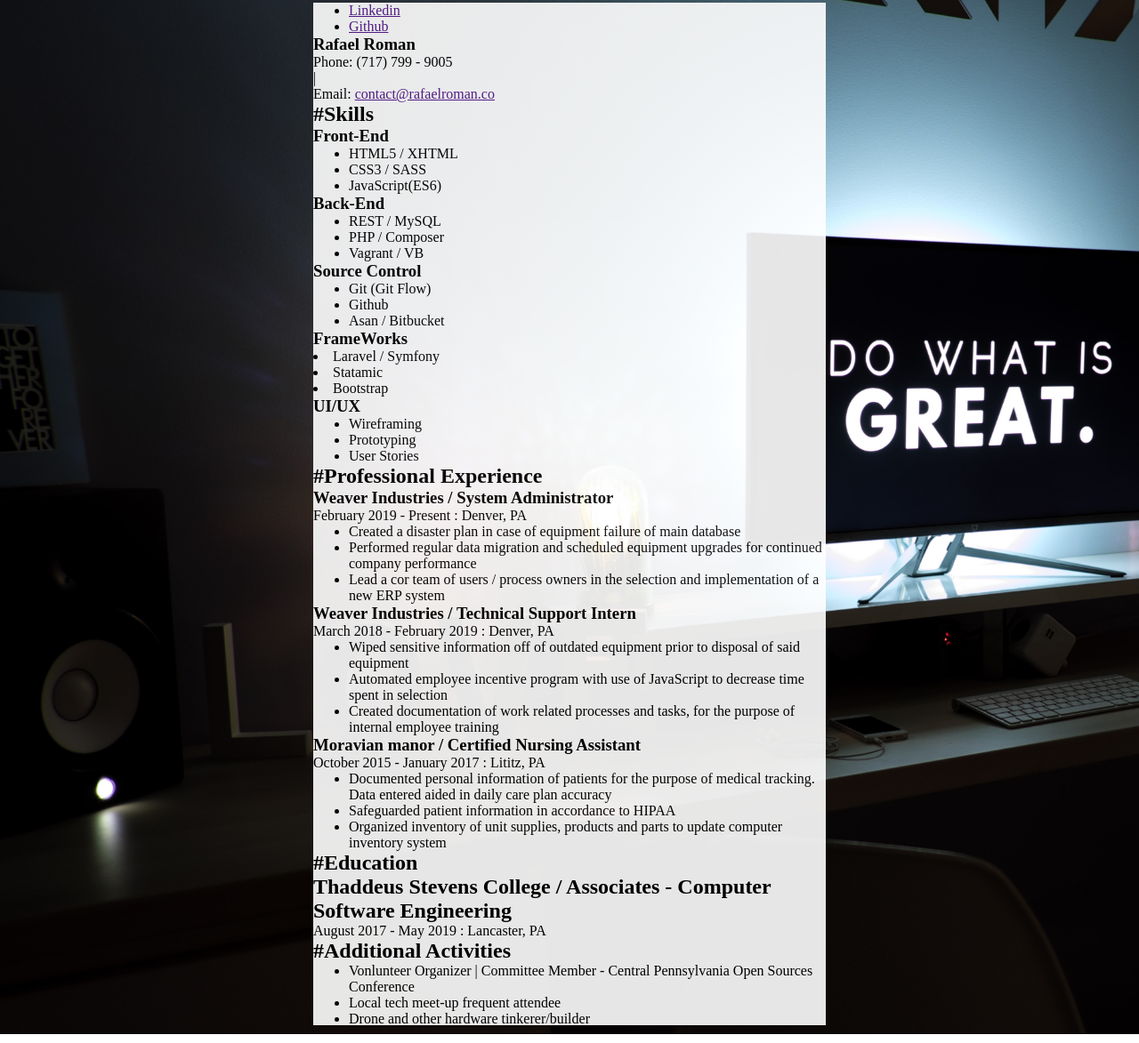
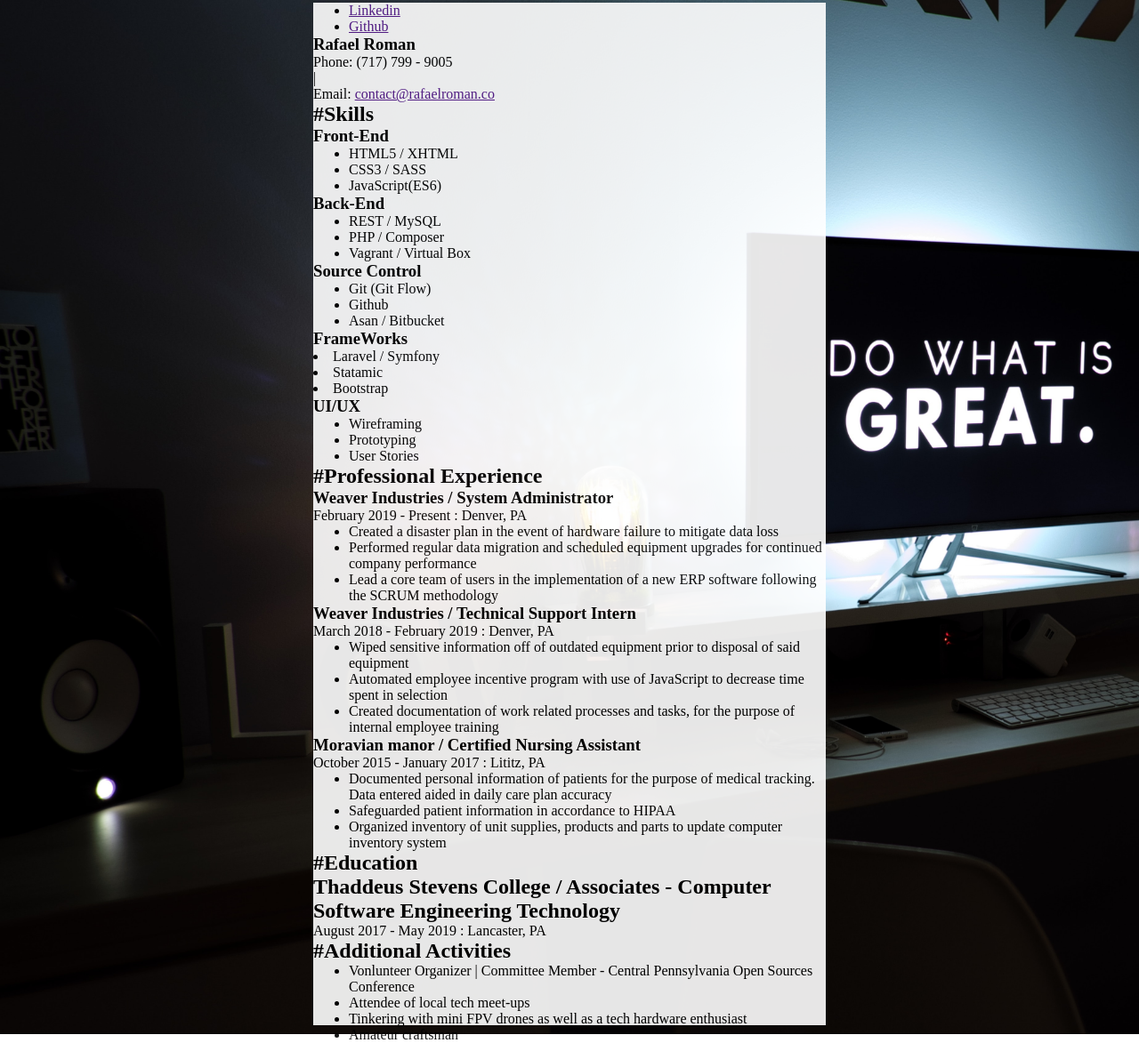
Before and after one commit to RomanNumerals/resume, a plain HTML site: page index.html in a window 1280 px wide. Shown: the part 7-1180 px from the top of the page at 89% size. Drawn offline with Linux system fonts and the light colour scheme.

Commit message:
changed wording

```diff
--- a/index.html
+++ b/index.html
@@ -38,7 +38,7 @@
               <ul>
                 <li>REST / MySQL</li>
                 <li>PHP / Composer</li>
-                <li>Vagrant / VB</li>
+                <li>Vagrant / Virtual Box</li>
               </ul>
             </div>
             <div class="source-control">
@@ -72,9 +72,10 @@
               <h3>Weaver Industries / System Administrator</h3>
               <p>February 2019 - Present : Denver, PA</p>
               <ul>
-                <li>Created a disaster plan in case of equipment failure of main database</li>
+                <li>Created a disaster plan in the event of hardware failure to mitigate data loss</li>
                 <li>Performed regular data migration and scheduled equipment upgrades for continued company performance</li>
-                <li>Lead a cor team of users / process owners in the selection and implementation of a new ERP system</li>
+                <li>Lead a core team of users in the implementation of a new ERP software following the SCRUM methodology
+                  </li>
               </ul>
             </div>
             <div class="job">
@@ -99,7 +100,7 @@
           <section class="education">
             <div class="education-heading">
               <h2><span>#</span>Education</h2>
-              <h2><span>Thaddeus Stevens College</span> / Associates - Computer Software Engineering</h2>
+              <h2><span>Thaddeus Stevens College</span> / Associates - Computer Software Engineering Technology</h2>
               <p>August 2017 - May 2019 : Lancaster, PA</p>
             </div>
           </sec>
@@ -107,8 +108,9 @@
             <h2 class="addtional-activities"><span>#</span>Additional Activities</h2>
             <ul>
               <li>Vonlunteer Organizer | Committee Member - Central Pennsylvania Open Sources Conference</li>
-              <li>Local tech meet-up frequent attendee</li>
-              <li>Drone and other hardware tinkerer/builder</li>
+              <li>Attendee of local tech meet-ups</li>
+              <li>Tinkering with mini FPV drones as well as a tech hardware enthusiast</li>
+              <li>Amateur craftsman</li>
             </ul>
           </section>
     </section>
```
